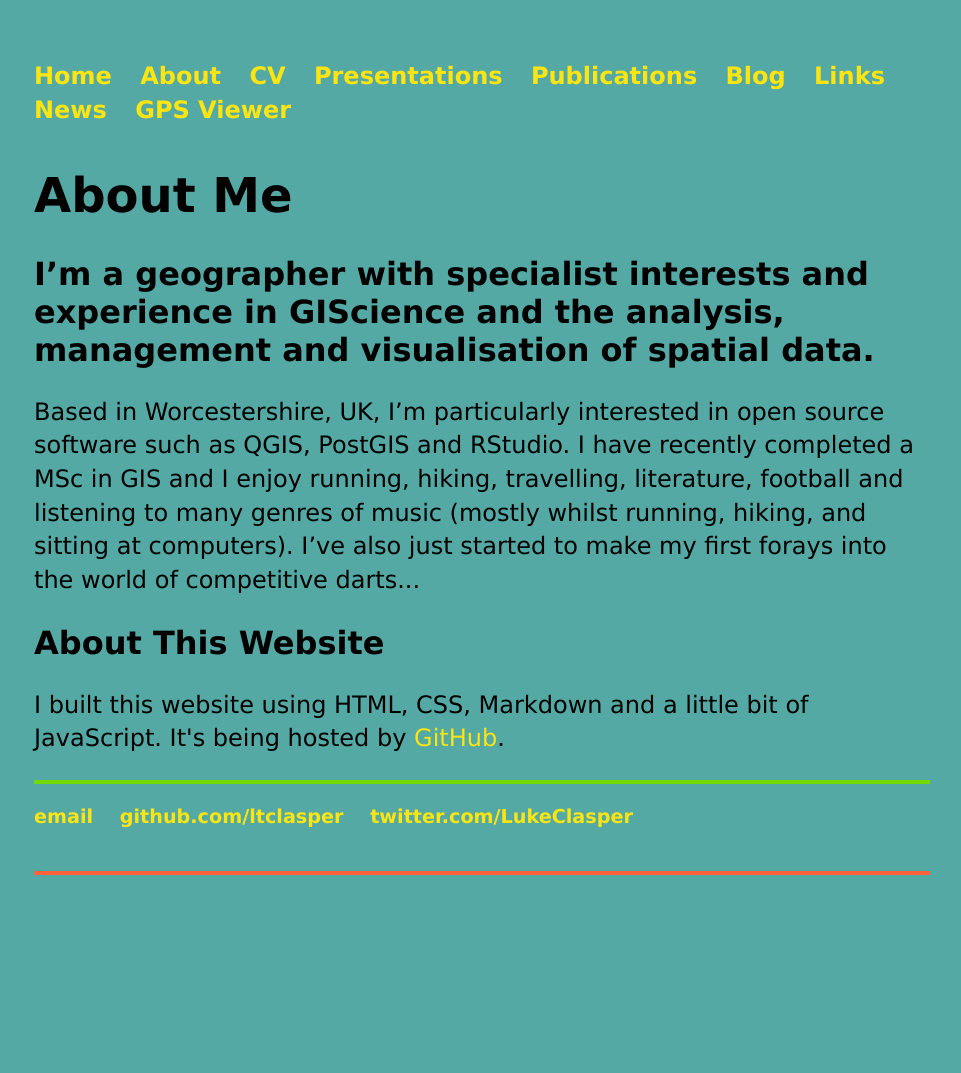
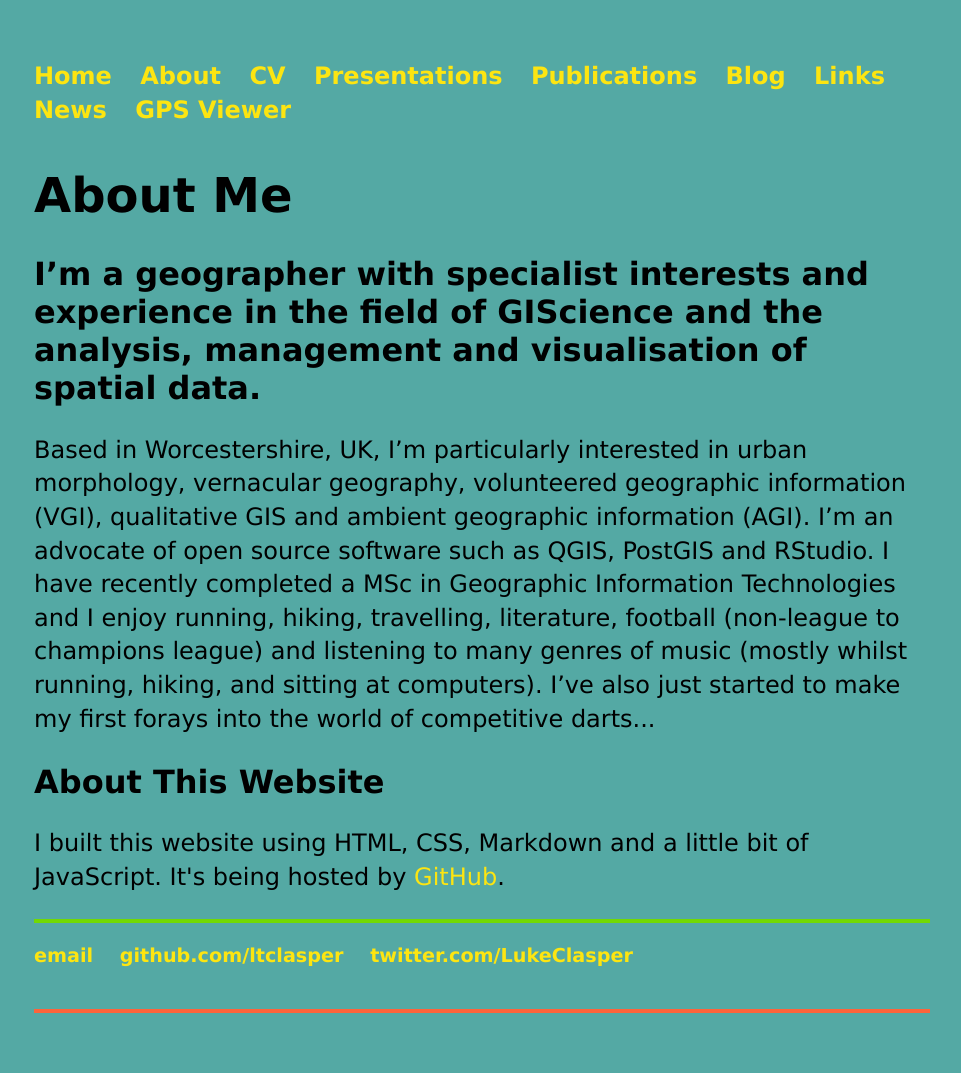
Before and after one commit to ltclasper/ltclasper.github.io, a Jekyll site: the page built from about/index.html, in a window 1280 px wide. Shown: the whole page, without its empty margins (158-1119 px from the left). Built offline with Jekyll 4.4.1, drawn with Linux system fonts in a browser that asks for light colours; before the commit the page ends 935 px from its top, so only the background shows below that.

Commit message:
Update index.html

```diff
--- a/about/index.html
+++ b/about/index.html
@@ -6,8 +6,8 @@ title: About Me
 
 <div class="blurb">
 
-	<h2>I’m a geographer with specialist interests and experience in GIScience and the analysis, management and visualisation of spatial data.</h2>
-	<p>Based in Worcestershire, UK, I’m particularly interested in open source software such as QGIS, PostGIS and RStudio. I have recently completed a MSc in GIS and I enjoy running, hiking, travelling, literature, football and listening to many genres of music (mostly whilst running, hiking, and sitting at computers). I’ve also just started to make my first forays into the world of competitive darts...</p>
+	<h2>I’m a geographer with specialist interests and experience in the field of GIScience and the analysis, management and visualisation of spatial data.</h2>
+	<p>Based in Worcestershire, UK, I’m particularly interested in urban morphology, vernacular geography, volunteered geographic information (VGI), qualitative GIS and ambient geographic information (AGI). I’m an advocate of open source software such as QGIS, PostGIS and RStudio. I have recently completed a MSc in Geographic Information Technologies and I enjoy running, hiking, travelling, literature, football (non-league to champions league) and listening to many genres of music (mostly whilst running, hiking, and sitting at computers). I’ve also just started to make my first forays into the world of competitive darts...</p>
 	<h2>About This Website</h2>
 	<p>I built this website using HTML, CSS, Markdown and a little bit of JavaScript. It's being hosted by <a href="https://github.com/">GitHub</a>.</p>
 
```
